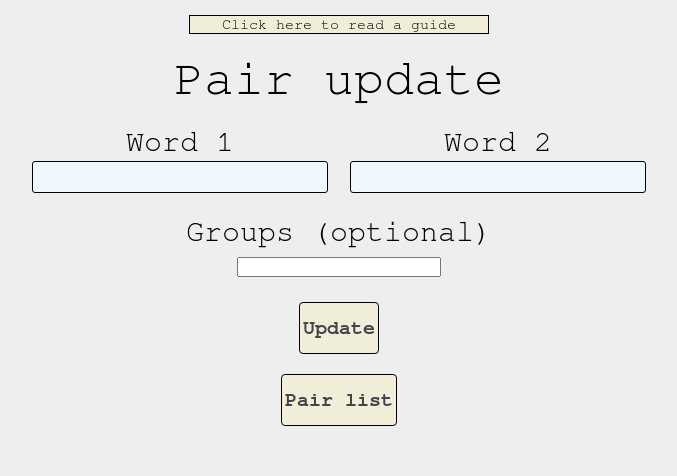
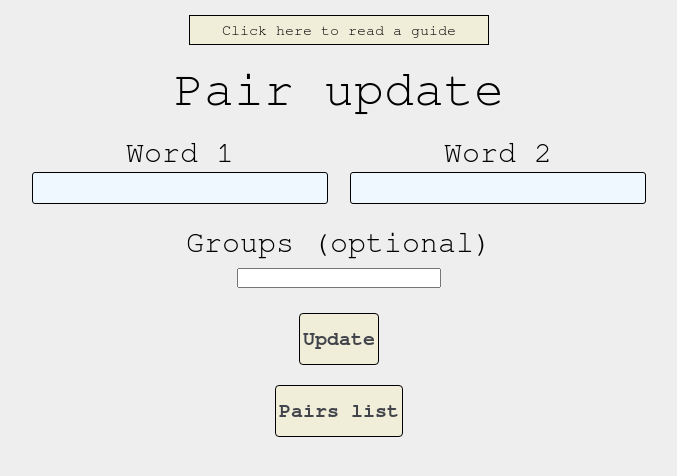
Before and after one commit to kokkinn/words-learn-helper-django, a Django app: template src/words/templates/words/word_form.html in a window 1280 px wide. Shown: the part 69-545 px from the top of the page, without its empty margins (301-978 px from the left). Run offline with Django 3.2, Linux system fonts and the light colour scheme; the template is opened without the code that fills it, so the values that code supplies are empty, except form fields; tables that the repository leaves empty hold one stand-in row (values such as "Sample post"); form fields are guessed from the names that the template uses.

Commit message:
refactoring 2

```diff
--- a/src/words/static/words/css/buttons.css
+++ b/src/words/static/words/css/buttons.css
@@ -631,7 +631,7 @@ select{
 }
 
 .modal{
-    width:auto;
+    width:700px;
 }
 
 .modal::backdrop{
@@ -714,6 +714,7 @@ select{
     border-width:thin;
     cursor:pointer;
     width:300px;
+    height:30px;
     font-size:15px;
 }
 
--- a/src/words/templates/words/group_form.html
+++ b/src/words/templates/words/group_form.html
@@ -33,7 +33,7 @@
             <td class="cell">
                 {% if no_words %}
                 <a class='next_prev_buttons buttons_word_list' href="{% url 'words:create' %}">No words yet,
-                    create a Pair (optional)</a>
+                    create a pair (optional)</a>
                 {% else %}
                 <div class="">{{form.words}}</div>
                 {% endif %}
--- a/src/words/templates/words/list.html
+++ b/src/words/templates/words/list.html
@@ -118,9 +118,9 @@
 
         <div style="color:red;">
             <a class='next_prev_buttons button_wl_table' href="{% url 'words:create' %}">Create a
-                word</a>
+                pair</a>
             <input class='next_prev_buttons button_wl_table' style="width:100%;" type="Submit" name="delete_button"
-                   value="Delete chosen Pairs" onclick="checker()">
+                   value="Delete chosen pairs" onclick="checker()">
         </div>
 
 
--- a/src/words/templates/words/no_words.html
+++ b/src/words/templates/words/no_words.html
@@ -2,8 +2,8 @@
 
 {% block content %}
 
-<div class="title_text">No Pairs yet</div>
+<div class="title_text">No pairs yet</div>
 
 <a href="{% url 'words:create' %}" class="next_prev_buttons" style="width:150px; margin-right:auto; margin-left:auto;">Create
-    a word</a>
+    a pair</a>
 {% endblock content %}
--- a/src/words/templates/words/word_form.html
+++ b/src/words/templates/words/word_form.html
@@ -12,25 +12,25 @@
 
 <p class="title_text">Pair update</p>
 {% endif %}
-<dialog id="modal">
+<dialog class='modal' id="modal">
     Note:
     <br>
     <br>
 
-    - 'Pair' is a main unit in this system. In 'Pair List' section you can observe those you've created, <br> in
+    - 'Pair' is a main unit in this system. In 'Pairs List' section you can observe those you've created, <br> in
     'Tests', you check your knowledge.
     <br>
     <br>
-    - Your must be not longer than 30 letters.
+    - Words in pair a must be not longer than 30 letters.
     <br>
     - You can add multiple translations by inserting coma (',') between those translations.
     <br>
-    - Only one Pair can have multiple translations
+    - Only one pair can have multiple translations
     <br>
     - For example: Word 1: 'Bonjour', Word 2: 'Hello, Hi'.
     <br>
     <br>
-    - By selecting any number of groups, a Pair will be added to those.
+    - By selecting any number of groups, a pair will be added to those.
     <br>
     - To create, you can press 'Enter', instead of button below.
     <button class='help_button_tests' id="close_guide">Ok</button>
@@ -72,12 +72,12 @@
             <div class="buttons_wc_container">
                 {% if type == 'create' %}
                 <input class='next_prev_buttons buttons_wc' style="margin-bottom:20px;" type="submit"
-                       value="Create a Pair">
+                       value="Create a pair">
                 {% else %}
                 <input class='next_prev_buttons buttons_wc' style="margin-bottom:20px;" type="submit" value="Update">
                 {% endif %}
 
-                <a class='next_prev_buttons buttons_wc' href="{% url 'words:list' %}">Pair list</a>
+                <a class='next_prev_buttons buttons_wc' href="{% url 'words:list' %}">Pairs list</a>
             </div>
         </div>
     </div>
```
Also changed, not shown: src/templates/index.html (+4 -4 lines), src/words/templates/tests/tests_home.html (+4 -4 lines).
